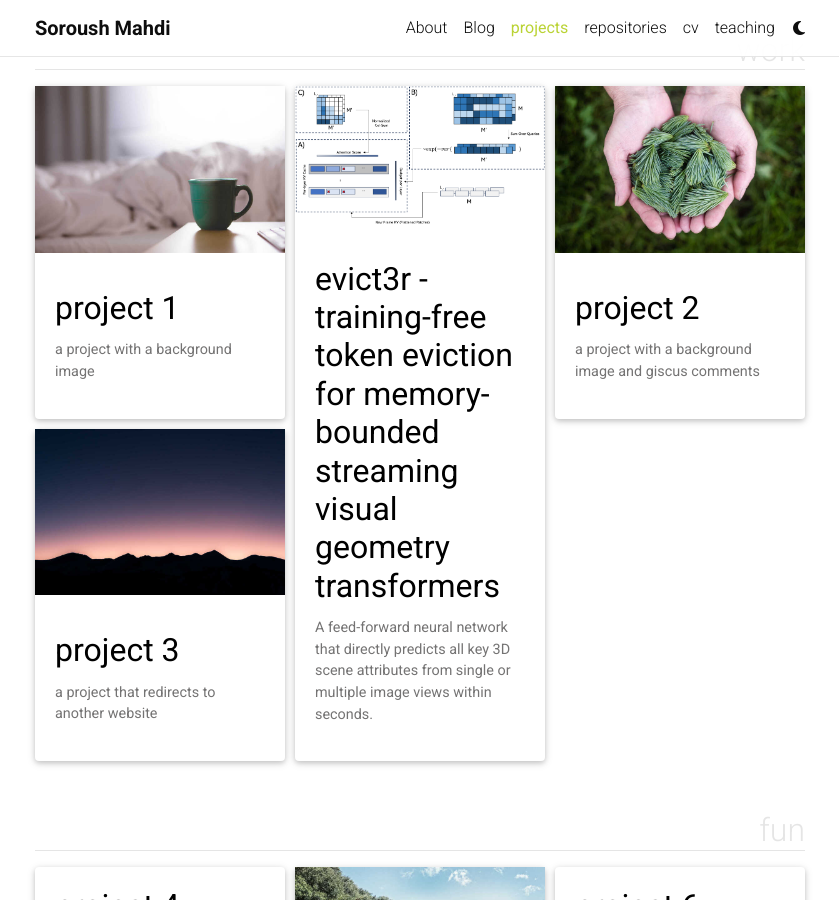
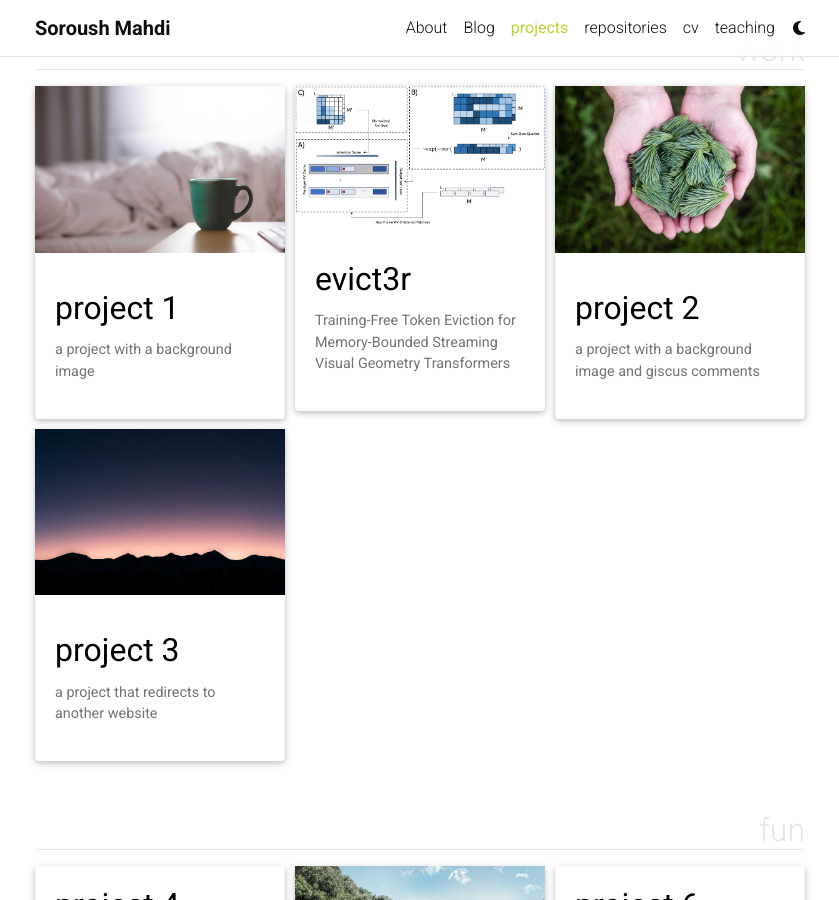
Before and after one commit to soroush-mim/soroush-mim.github.io, a Jekyll site: the page built from _pages/projects.md, in a window 1280 px wide and 900 px high, scrolled down 190 px. Shown: the whole window, without its empty margins (220-1059 px from the left). Built offline with Jekyll 4.4.1, drawn with Linux system fonts in a browser that asks for light colours; full-size pictures stand in for the smaller copies a plugin makes; comment, search, counter and statistics services are not loaded; a style sheet for code colours, icons or effects is not loaded.

```diff
--- a/_projects/evict3r.md
+++ b/_projects/evict3r.md
@@ -1,7 +1,7 @@
 ---
 layout: evict3r
-title: Evict3R - Training-Free Token Eviction for Memory-Bounded Streaming Visual Geometry Transformers
-description: A feed-forward neural network that directly predicts all key 3D scene attributes from single or multiple image views within seconds.
+title: Evict3R
+description: Training-Free Token Eviction for Memory-Bounded Streaming Visual Geometry Transformers
 img: /assets/evict3r/method.png
 importance: 1
 category: work
```
Also changed, not shown: _layouts/evict3r.html (+15 -10 lines).
